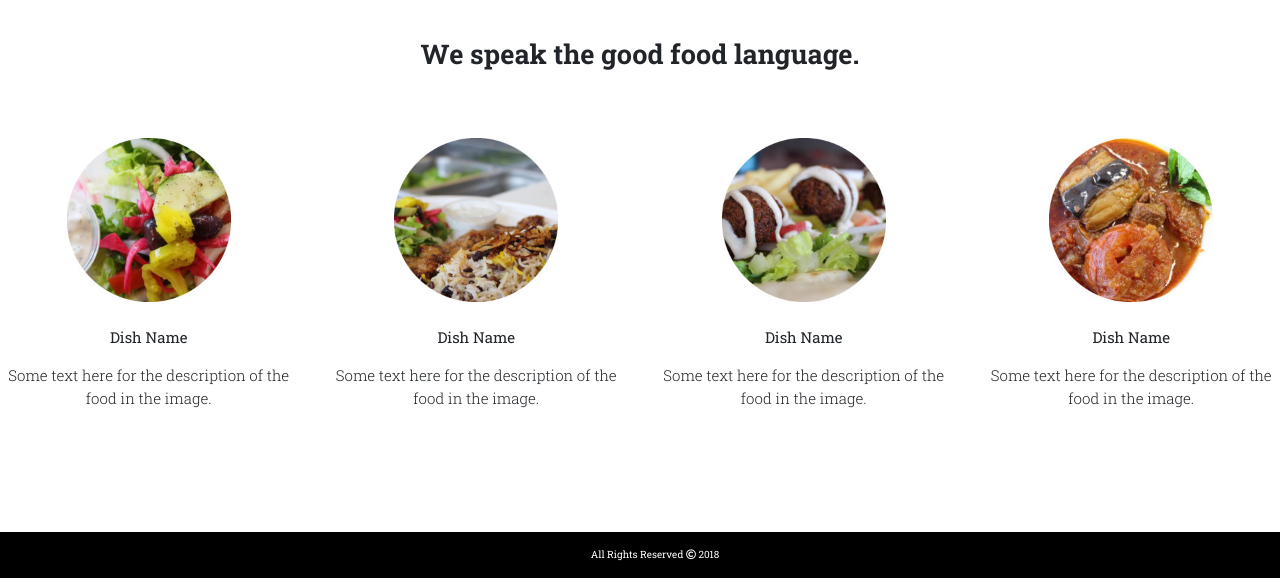
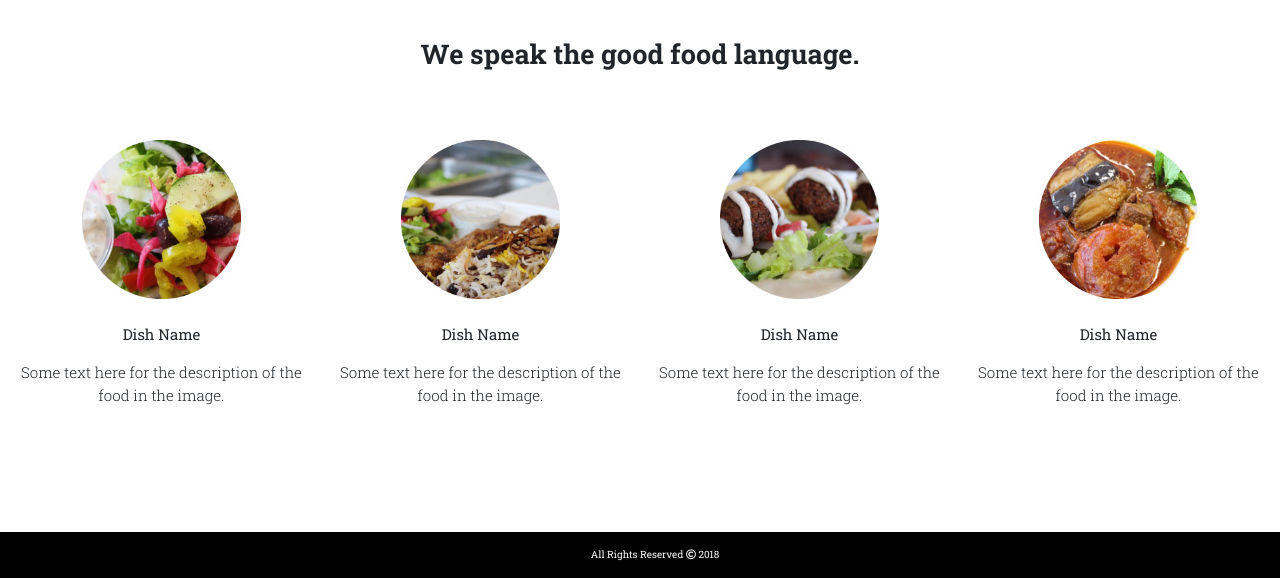
Before and after one commit to fwallacephd/caspian, a plain HTML site: page index.html in a window 1280 px wide. Shown: the part 222-800 px from the top of the page. Drawn offline with nearby package versions, Linux system fonts and the light colour scheme.

```diff
--- a/css/styles.css
+++ b/css/styles.css
@@ -45,6 +45,10 @@
   width: 80%;
 }
 
+.homepageFood {
+  margin: 2px;
+}
+
 
 .homepageTitle {
   font-weight: bold;
```
